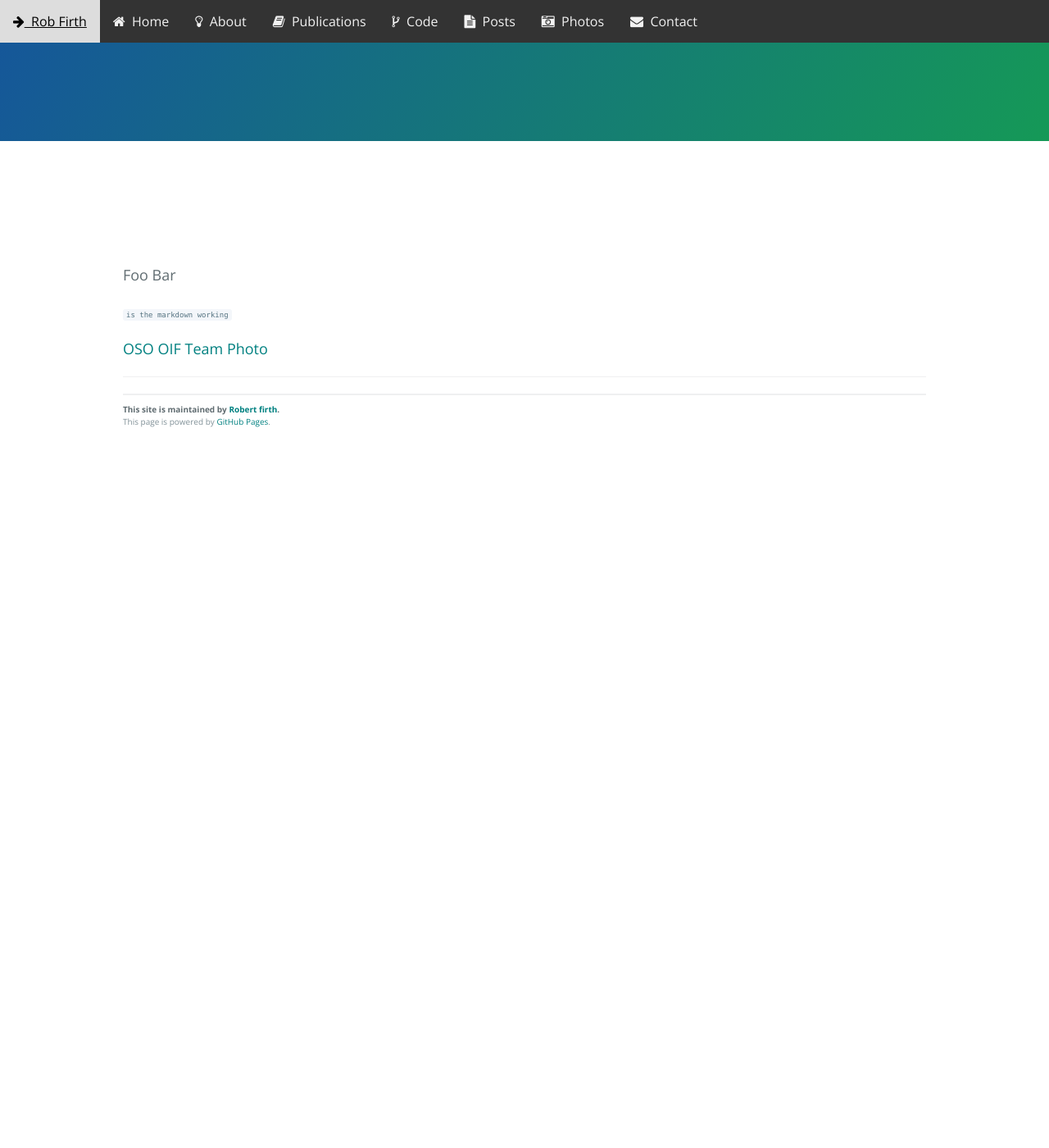
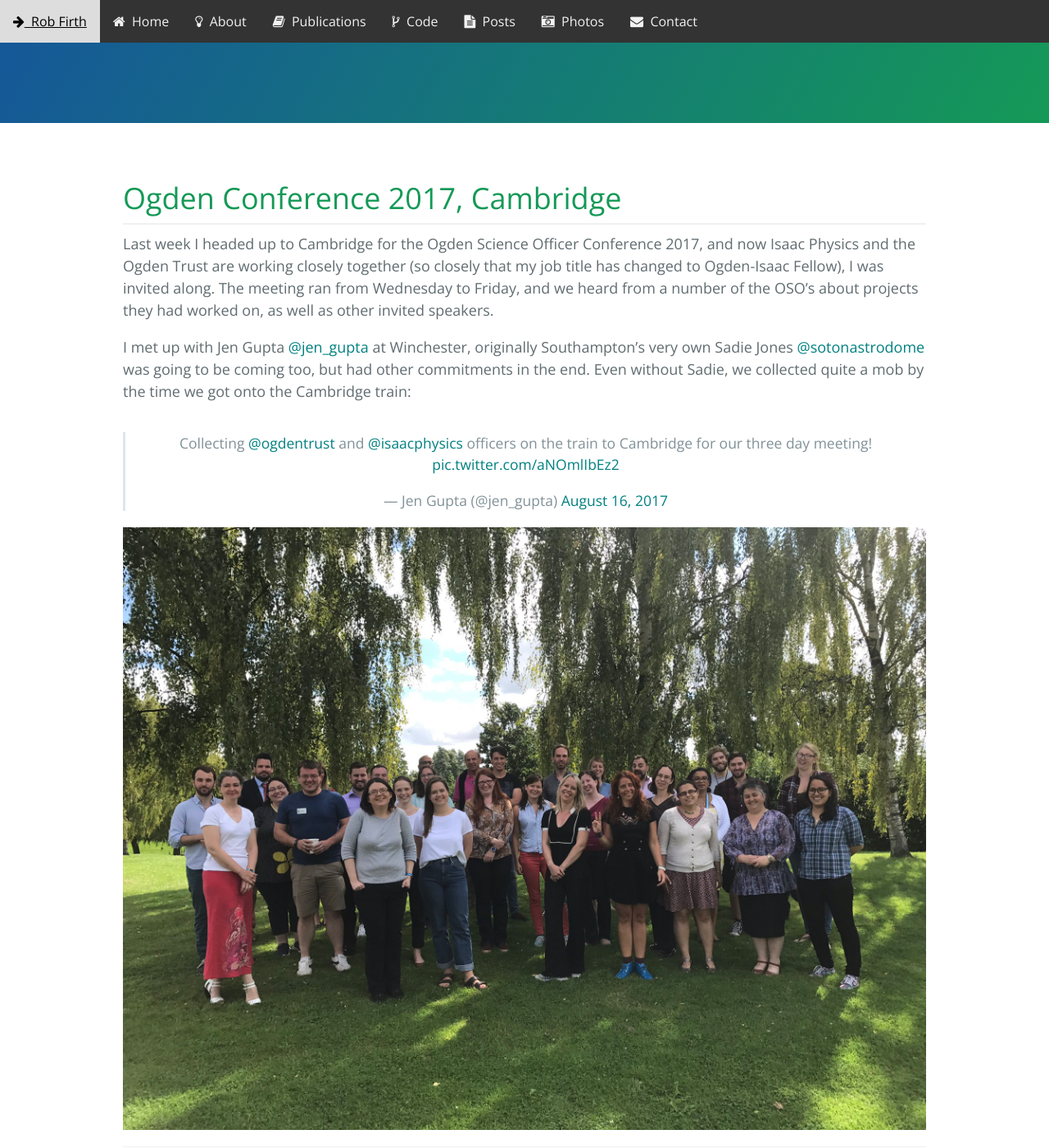
Before and after one commit to RobFirth/RobFirth.github.io, a Jekyll site: the page built from _posts/2017-02-20-OSO-OIF-Conference.markdown, in a window 1280 px wide and 1400 px high. Shown: the whole window at 82% size. Built offline with Jekyll 4.4.1, drawn with Linux system fonts in a browser that asks for light colours; comment, search, counter and statistics services are not loaded.

Commit message:
fixed navbar on scroll. Edited top padding in layouts, added content to posts

```diff
--- a/_layouts/default.html
+++ b/_layouts/default.html
@@ -6,18 +6,14 @@
   {% include navigation.html %}
 
   <body>
-
+  <div class="main-scroll">
     {% include page-header.html %}
     <!-- {% include sidebar.html %} -->
-
-    <section class="main-content">
-
+    <section class="main-content" style="padding-top: 4em">
       {{ content }}
-
       {% include page-footer.html %}
-
     </section>
-
+  </div>
   </body>
 
 </html>
--- a/_posts/2017-02-20-OSO-OIF-Conference.markdown
+++ b/_posts/2017-02-20-OSO-OIF-Conference.markdown
@@ -5,8 +5,21 @@
 categories: main
 ---
 
-Foo Bar
+# Ogden Conference 2017, Cambridge
 
-`is the markdown working`
+___
 
-[OSO OIF Team Photo](images/OSO_ISAAC_Cambridge_Aug_2017.jpg " ")
+Last week I headed up to Cambridge for the Ogden Science Officer Conference 2017, and now Isaac Physics and the Ogden Trust are working closely together (so closely that my job title has changed to Ogden-Isaac Fellow), I was invited along. The meeting ran from Wednesday to Friday, and we heard from a number of the OSO's about projects they had worked on, as well as other invited speakers.
+
+I met up with Jen Gupta [@jen_gupta](https://twitter.com/jen_gupta) at Winchester, originally Southampton's very own Sadie Jones [@sotonastrodome](https://twitter.com/sotonastrodome) was going to be coming too, but had other commitments in the end. Even without Sadie, we collected quite a mob by the time we got onto the Cambridge train:
+
+<div style="padding-top: 1em">
+<center>
+<blockquote class="twitter-tweet" data-lang="en"><p lang="en" dir="ltr">Collecting <a href="https://twitter.com/ogdentrust">@ogdentrust</a> and <a href="https://twitter.com/isaacphysics">@isaacphysics</a> officers on the train to Cambridge for our three day meeting! <a href="https://t.co/aNOmlIbEz2">pic.twitter.com/aNOmlIbEz2</a></p>&mdash; Jen Gupta (@jen_gupta) <a href="https://twitter.com/jen_gupta/status/897783105871806468">August 16, 2017</a></blockquote>
+<script async src="//platform.twitter.com/widgets.js" charset="utf-8"></script>
+</center>
+</div>
+
+
+
+![OSO OIF Team Photo]( {{ "/images/OSO_ISAAC_Cambridge_Aug_2017.jpg" | absolute_url }} " ")
--- a/css/stylesheet.css
+++ b/css/stylesheet.css
@@ -2,6 +2,10 @@
 .topnav {
     background-color: #333;
     overflow: hidden;
+    position: fixed;
+    top: 0; /* Position the navbar at the top of the page */
+    width: 100%; /* Full width */
+    z-index: 1;
 }
 
 /* Style the links inside the navigation bar */
@@ -25,6 +29,10 @@
 .topnav a.active {
     background-color: #4CAF50;
     color: white;
+}
+
+.main-scroll {
+    margin-top: 30px; /* Add a top margin to avoid content overlay */
 }
 
 /* */
--- a/index.html
+++ b/index.html
@@ -2,7 +2,7 @@
 layout: frontpage
 title: Welcome
 ---
-<div id="home">
+<div id="home" style="padding-top: 0em; padding-bottom: 0em">
     <div class="container">
       <div class="row">
 
```
Also changed, not shown: _layouts/frontpage.html (+1 -8 lines).
